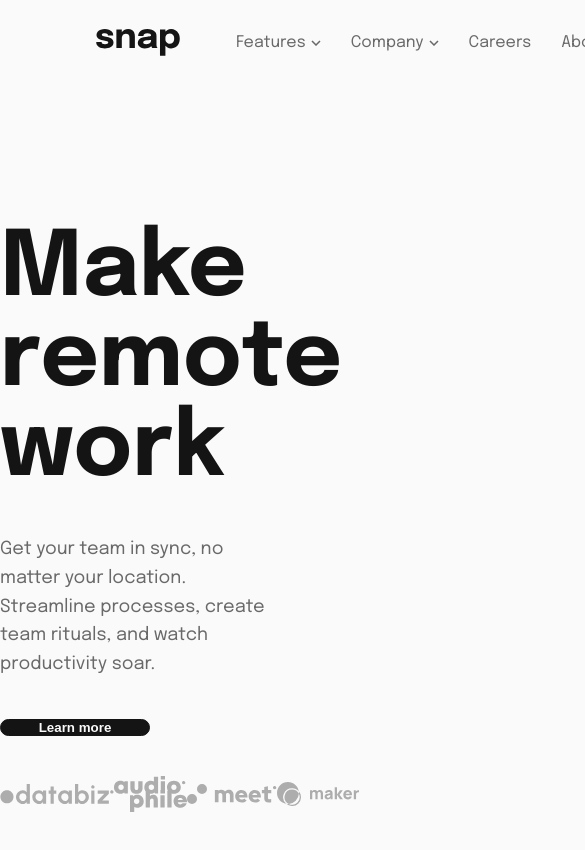
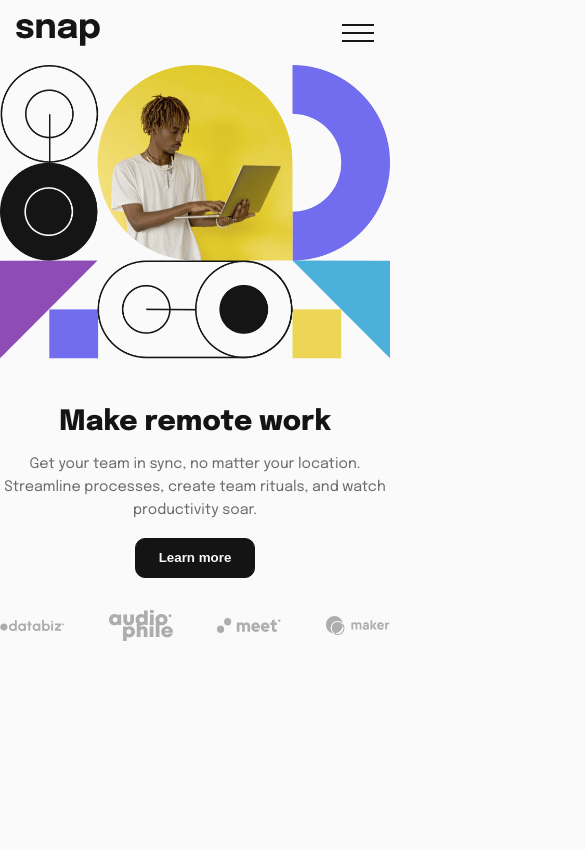
Before and after one commit to KNXCSdev/intro-section-Practice, a plain HTML site: page index.html in a window 390 px wide. Shown: the top 850 px of the page, 585 px wide, since content can reach past the window. Drawn offline with Linux system fonts and the light colour scheme.

Commit message:
Responsive

```diff
--- a/index.html
+++ b/index.html
@@ -18,7 +18,7 @@
     <script defer src="main.js"></script>
   </head>
   <body>
-    <nav class="nav">
+    <nav class="nav nav__desktop">
       <div class="nav__dropdown">
         <img src="images/logo.svg" alt="Snap Logo" />
         <ul class="nav__list">
@@ -89,6 +89,10 @@
         <button class="nav__btn nav__btn-register">Register</button>
       </div>
     </nav>
+    <nav class="nav nav__mobile">
+      <img src="images/logo.svg" alt="Snap Logo" />
+      <img src="images/icon-menu.svg" alt="" />
+    </nav>
     <section class="section-hero hero">
       <div class="container">
         <div class="hero__info">
@@ -108,7 +112,10 @@
         </div>
 
         <div class="hero__img">
-          <img src="images/image-hero-desktop.png" alt="Hero IMG" />
+          <picture>
+            <source media="(max-width: 40em)" srcset="images/image-hero-mobile.png" />
+            <img src="images/image-hero-desktop.png" alt="a cute kitten" />
+          </picture>
         </div>
       </div>
     </section>
--- a/main.scss
+++ b/main.scss
@@ -159,7 +159,7 @@ body {
 
   &__btn {
     margin-right: auto;
-
+    display: inline-block;
     height: 5rem;
     width: 15rem;
     background-color: var(--almostblack);
@@ -196,3 +196,85 @@ body {
 .hidden {
   display: none;
 }
+
+@media only screen and (max-width: 50em) {
+  html {
+    font-size: 55%;
+  }
+  .nav {
+    padding: 2.4rem 2rem;
+  }
+  .container {
+    gap: 5rem;
+    flex-direction: column;
+    text-align: center;
+    height: 100vh;
+  }
+
+  .hero__btn {
+    margin: 0 auto;
+    text-align: center;
+  }
+
+  .hero__info {
+    order: 1;
+    text-align: center;
+    gap: 2rem;
+  }
+
+  .hero__description {
+    width: 100%;
+  }
+
+  .hero__img {
+    order: 0;
+    flex-basis: 0;
+    img {
+      width: 100%;
+      height: 70rem;
+    }
+  }
+
+  .primary-heading {
+    font-size: 7rem;
+    margin-top: 1rem;
+  }
+
+  .nav__desktop {
+    display: none;
+  }
+
+  .section-hero {
+    padding: 0;
+  }
+}
+
+@media only screen and (max-width: 40em) {
+  html {
+    font-size: 50%;
+  }
+
+  .hero__img {
+    img {
+      height: auto;
+    }
+  }
+  .primary-heading {
+    font-size: 4rem;
+  }
+  .hero__featured {
+    margin-top: 2rem;
+  }
+}
+
+@media only screen and (max-width: 30em) {
+  .primary-heading {
+    font-size: 3.5rem;
+    font-weight: 800;
+  }
+  .hero__featured {
+    img {
+      width: 8rem;
+    }
+  }
+}
```
Also changed, not shown: css/main.css.
